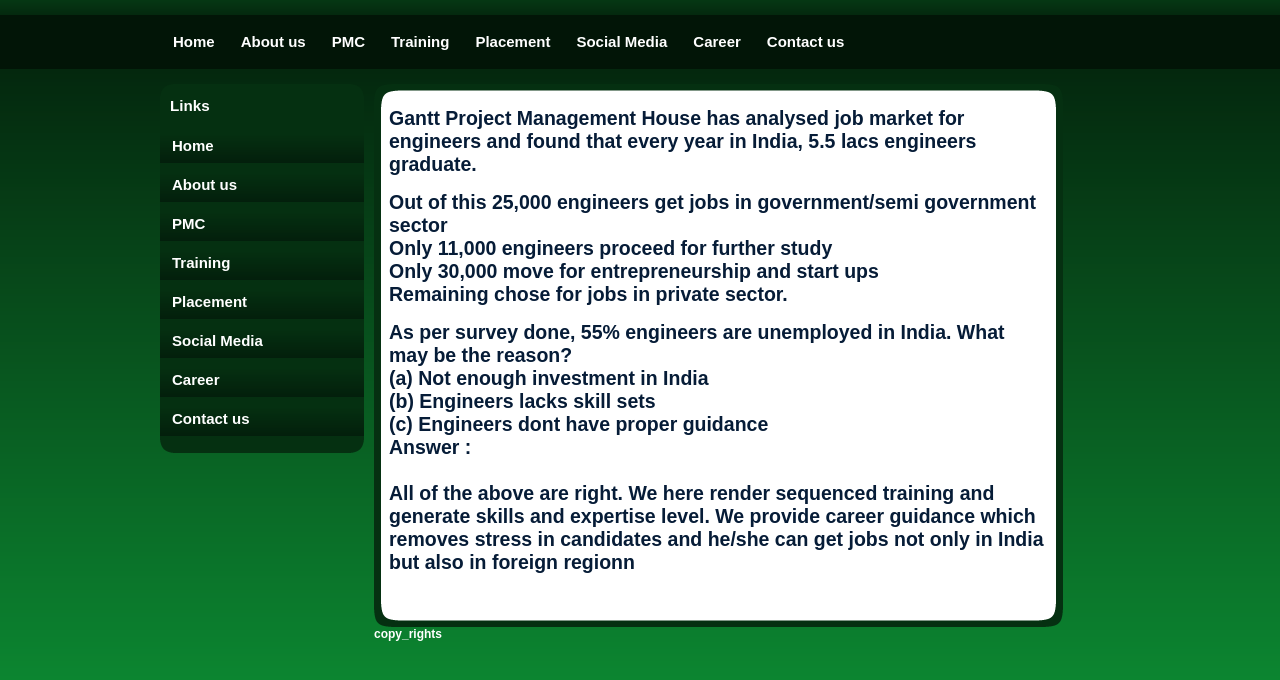
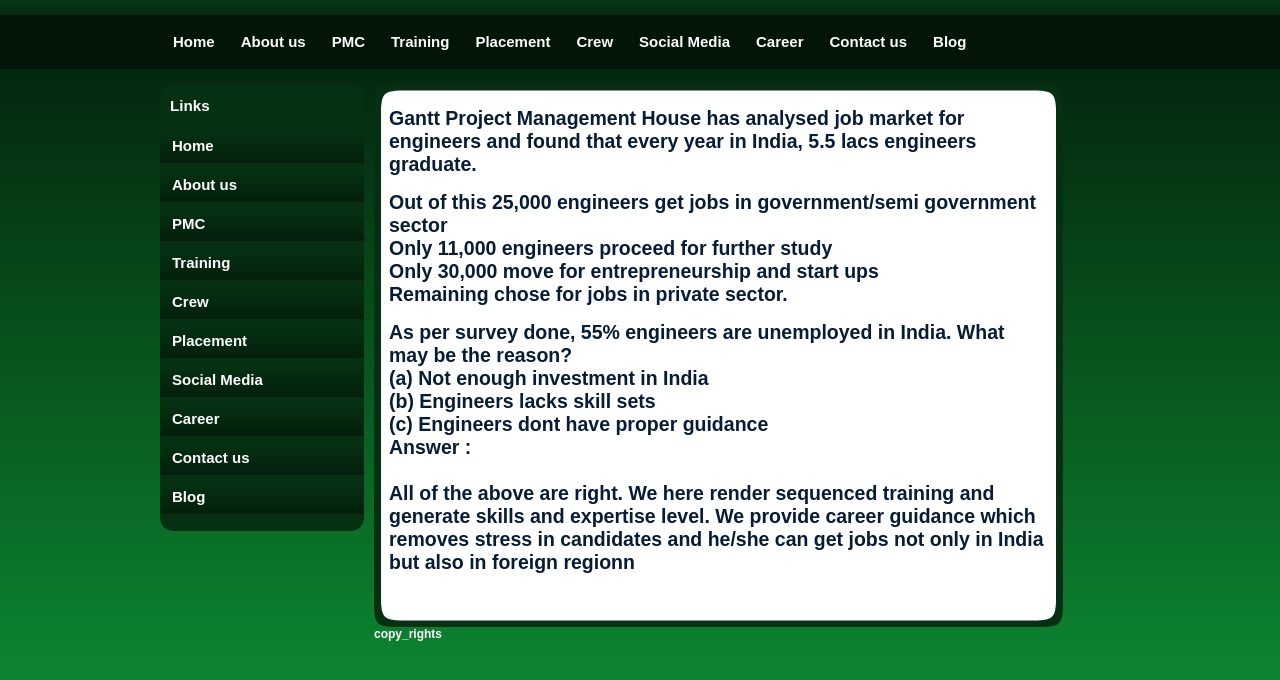
Before and after one commit to tarachandverma/ganttpmh-com, a plain HTML site: page aboutus.html in a window 1280 px wide. Shown: the part 70-750 px from the top of the page. Drawn offline with Linux system fonts and the light colour scheme.

Commit message:
Update aboutus.html

```diff
--- a/aboutus.html
+++ b/aboutus.html
@@ -19,9 +19,11 @@
                 <li class="menuitem"><a href="pmc.html">PMC</a></li>
                 <li class="menuitem"><a href="training.html">Training</a></li>
                 <li class="menuitem"><a href="placement.html">Placement</a></li>
+                <li class="menuitem"><a href="Crew.html">Crew</a></li>
               <li class="menuitem"><a href="socialmedia.html">Social Media</a></li>
               <li class="menuitem"><a href="career.html">Career</a></li>
               <li class="menuitem"><a href="contactus.html">Contact us</a></li>
+              <li class="menuitem"><a href="Blog.html">Blog</a></li>
             </ul>
         </div>
 
@@ -38,10 +40,12 @@
                     <li><a href="aboutus.html">About us</a></li>
                     <li><a href="pmc.html">PMC</a></li>
                     <li><a href="training.html">Training</a></li>
+                    <li><a href="Crew.html">Crew</a></li>
                     <li><a href="placement.html">Placement</a></li>
                     <li><a href="socialmedia.html">Social Media</a></li>
                     <li><a href="career.html">Career</a></li>
                     <li><a href="contactus.html">Contact us</a></li>
+                    <li><a href="Blog.html">Blog</a></li>
                 </ul>
 </div>
 
```
